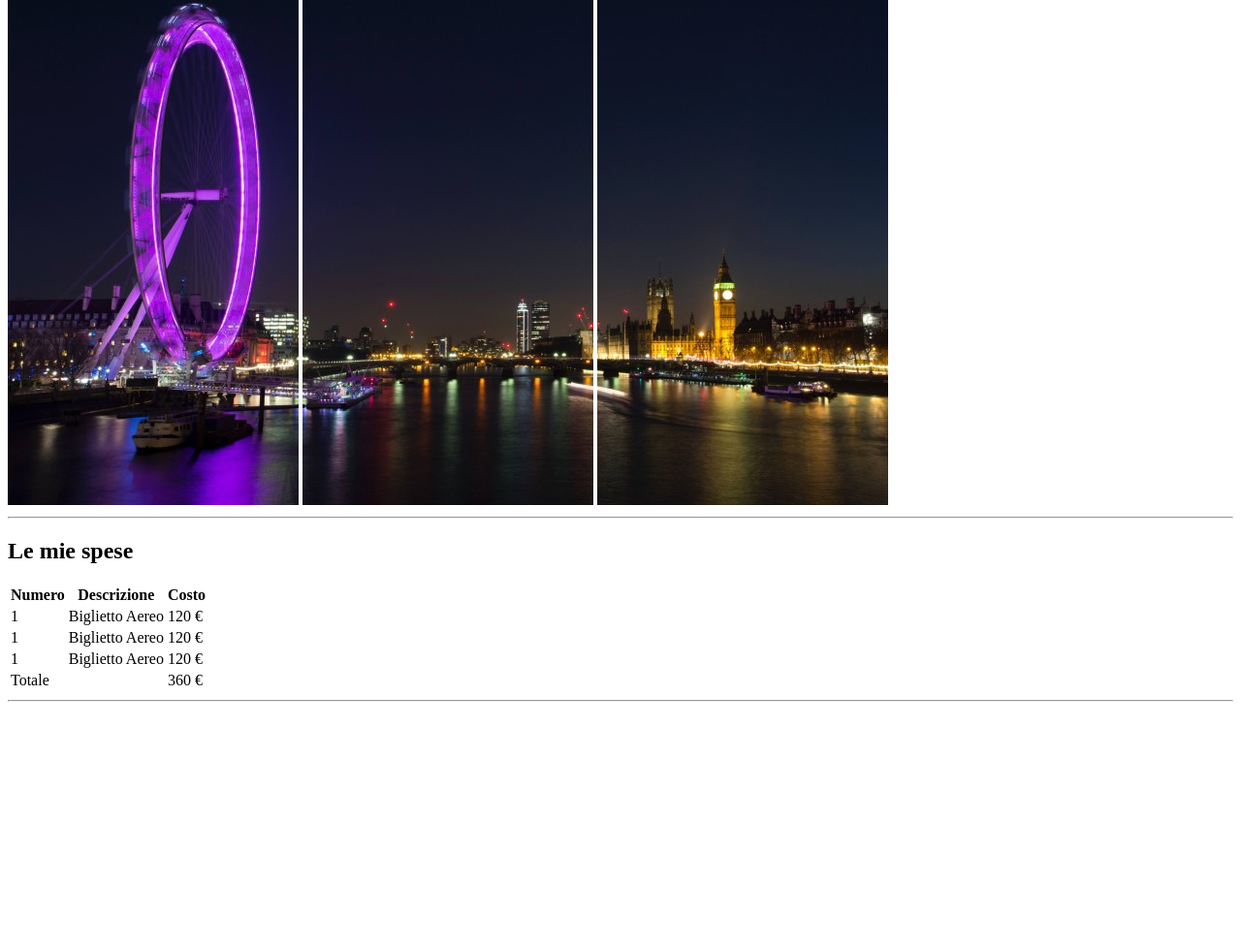
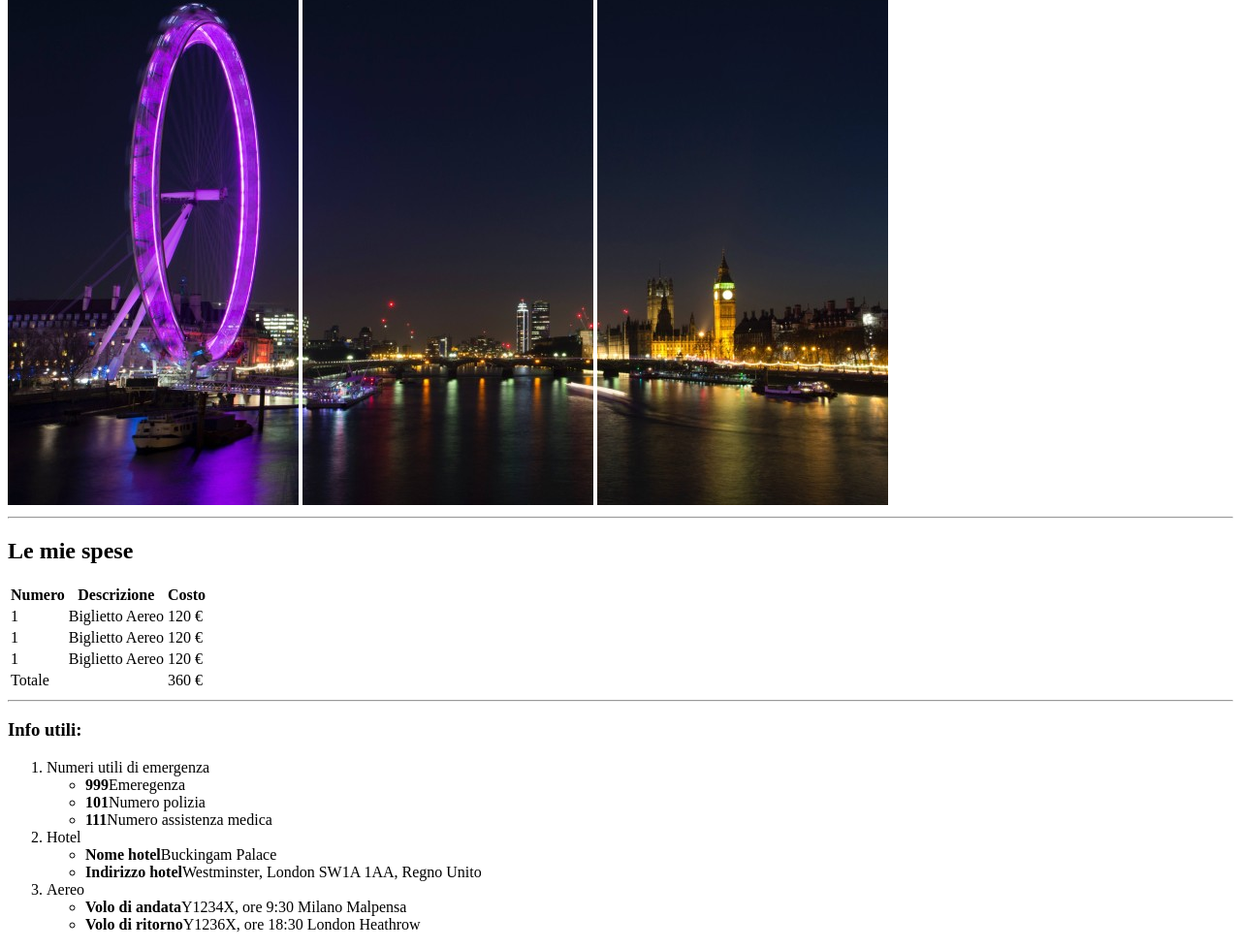
Before and after one commit to mikzanco/Primo-esercizio-HTML, a plain HTML site: page index.html in a window 1280 px wide. Shown: the part 159-1138 px from the top of the page at 97% size. Before the commit the page ends 891 px from the top, so only its background shows below. Drawn offline with Linux system fonts and the light colour scheme.

Commit message:
[finish] info

```diff
--- a/index.html
+++ b/index.html
@@ -55,6 +55,30 @@
       </tfoot>
     </table>
     <hr>
+    <!-- info -->
+    <h3>Info utili:</h3>
+    <ol>
+      <li> Numeri utili di emergenza
+        <ul>
+          <li><strong>999</strong>Emeregenza</li>
+          <li><strong>101</strong>Numero polizia</li>
+          <li><strong>111</strong>Numero assistenza medica</li>
+        </ul>
+      </li>
+      <li> Hotel
+        <ul>
+          <li><strong>Nome hotel</strong>Buckingam Palace</li>
+          <li><strong>Indirizzo hotel</strong>Westminster, London SW1A 1AA, Regno Unito</li>
+        </ul>
+      </li>
+      <li> Aereo
+        <ul>
+          <li><strong>Volo di andata</strong>Y1234X, ore 9:30 Milano Malpensa</li>
+          <li><strong>Volo di ritorno</strong>Y1236X, ore 18:30 London Heathrow</li>
+        </ul>
+      </li>
+    </ol>
+
   </main>
 </body>
 </html>
```
